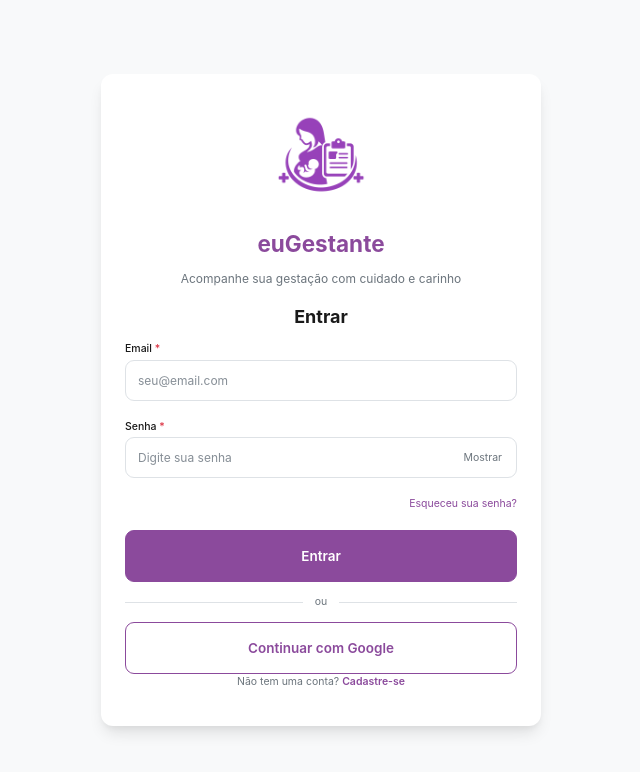
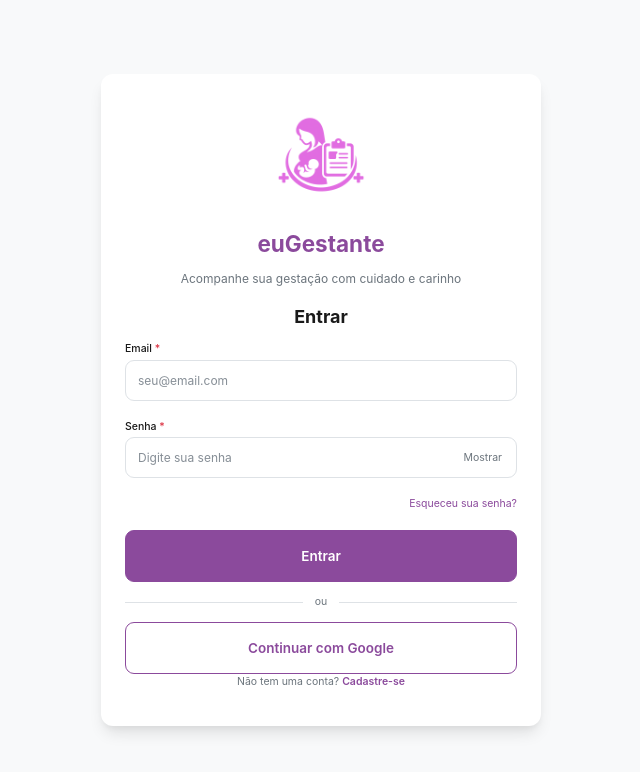
Before and after one commit to Caarlos7x/euGestante, a React (Vite) app: page /login in a window 1280 px wide. Shown: the top 772 px of the page, without its empty margins (319-959 px from the left). Built offline with nearby package versions, Linux system fonts and the light colour scheme; no server answers.

Commit message:
Corrige cor do logo para roxo e melhora processamento de redirect do Google no Safari iOS

```diff
--- a/src/contexts/AuthContext.tsx
+++ b/src/contexts/AuthContext.tsx
@@ -82,12 +82,19 @@ export const AuthProvider: React.FC<AuthProviderProps> = ({ children }) => {
     // No Safari iOS, pode levar um tempo para processar o redirect
     const processRedirect = async () => {
       try {
+        // Aguardar um pouco antes de processar o redirect no Safari iOS
+        // Isso garante que a página tenha carregado completamente
+        await new Promise(resolve => setTimeout(resolve, 200));
+
         const result = await authService.getRedirectResult();
         if (result?.user) {
-          // Se houver resultado, aguardar um pouco para garantir que o Firebase processe
+          // Se houver resultado, aguardar mais tempo para garantir que o Firebase processe completamente
           // Isso é especialmente importante no Safari iOS
-          await new Promise(resolve => setTimeout(resolve, 500));
+          await new Promise(resolve => setTimeout(resolve, 1000));
           // O onAuthStateChanged vai atualizar o estado automaticamente
+          // Mas também vamos garantir que o usuário seja definido aqui
+          setUser(result.user);
+          await loadProfile(result.user);
         }
         setLoading(false);
       } catch (error: any) {
@@ -124,18 +131,19 @@ export const AuthProvider: React.FC<AuthProviderProps> = ({ children }) => {
     }
 
     let isInitialLoad = true;
+    let redirectProcessed = false;
 
     const unsubscribe = authService.onAuthStateChanged(async (currentUser) => {
-      setUser(currentUser);
-
-      // No primeiro carregamento, aguardar o processamento do redirect
-      if (isInitialLoad) {
+      // No Safari iOS, após redirect, o onAuthStateChanged pode ser chamado antes do getRedirectResult
+      // Aguardar um pouco mais para garantir que tudo seja processado
+      if (isInitialLoad && !redirectProcessed) {
         isInitialLoad = false;
-        // Aguardar um pouco para garantir que o redirect seja processado
-        // Isso é especialmente importante no Safari iOS
-        await new Promise(resolve => setTimeout(resolve, 300));
+        // Aguardar mais tempo no Safari iOS para garantir que o redirect seja processado
+        await new Promise(resolve => setTimeout(resolve, 800));
+        redirectProcessed = true;
       }
 
+      setUser(currentUser);
       setLoading(false);
 
       if (currentUser) {
--- a/src/pages/Login/Login.tsx
+++ b/src/pages/Login/Login.tsx
@@ -39,12 +39,14 @@ const LogoImage = styled.img`
   width: 10rem; /* 120px baseado em 12px */
   height: 10rem; /* 120px baseado em 12px */
   object-fit: contain;
-  filter: brightness(0) saturate(100%) invert(27%) sepia(89%) saturate(1234%) hue-rotate(258deg) brightness(95%) contrast(89%);
+  /* Filter para cor roxa #8B4A9C - ajustado para garantir cor roxa e não rosa */
+  filter: brightness(0) saturate(100%) invert(54%) sepia(93%) saturate(1352%) hue-rotate(248deg) brightness(95%) contrast(85%);
 
   @media (max-width: ${({ theme }) => theme.breakpoints.sm}) {
     width: 12rem; /* 144px em mobile - aumentado */
     height: 12rem; /* 144px em mobile - aumentado */
-    filter: brightness(0) saturate(100%) invert(27%) sepia(89%) saturate(1234%) hue-rotate(258deg) brightness(95%) contrast(89%);
+    /* Filter para cor roxa #8B4A9C - mesmo filter para consistência */
+    filter: brightness(0) saturate(100%) invert(54%) sepia(93%) saturate(1352%) hue-rotate(248deg) brightness(95%) contrast(85%);
   }
 `;
 
```
